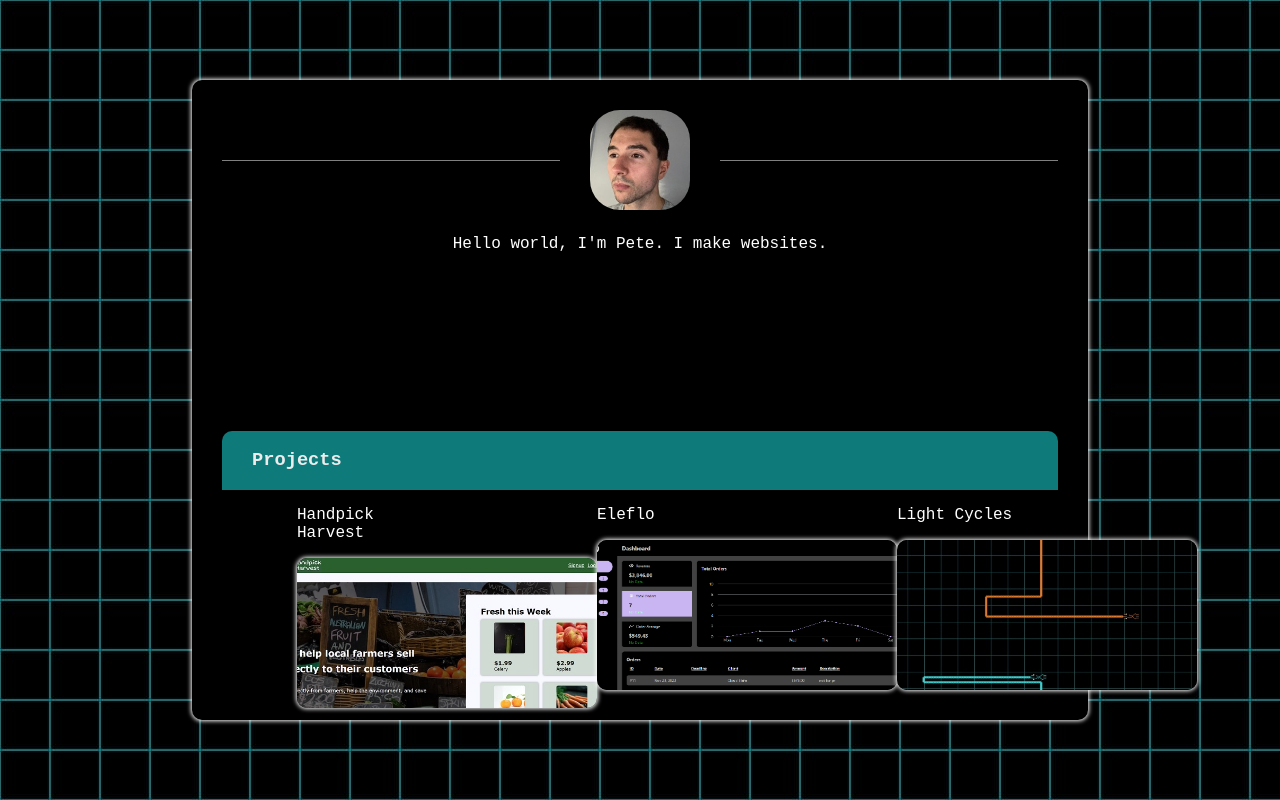
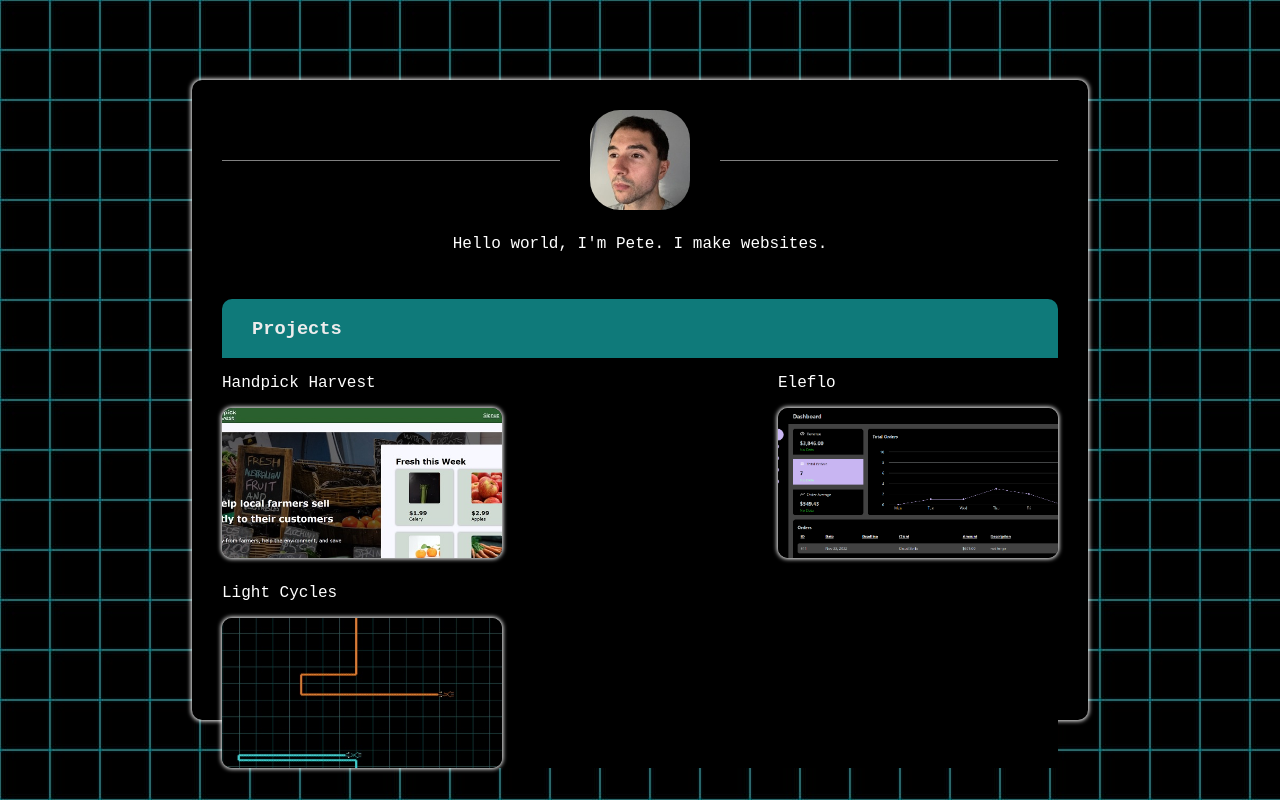
Before and after one commit to pjlastoria/my-site, a plain HTML site: page index.html in a window 1280 px wide. Drawn offline with Linux system fonts and the light colour scheme.

Commit message:
Add files via upload

```diff
--- a/main.css
+++ b/main.css
@@ -1,5 +1,5 @@
 body {
-    background-image: url("Images/grid_bg.jpg");
+    background-image: url("images/grid_bg.jpg");
     background-repeat:repeat;
     font-family: monospace;
     font-size: 16px;
@@ -77,22 +77,23 @@ body {
     display: flex;
     justify-content: space-between;
     background-color: black;
+    gap: 10px;
+    flex-wrap: wrap;
 }
 
 .project-div {
-    width: 100%;
     display: flex;
     justify-content: center;
+
 }
 
 .project {
     height: 200px;
-    width: 50%;
 
 }
 
 .project img {
-    width: 300px;
+    width: 280px;
     height: 150px;
     box-shadow: 0 0 4px 1px #fff;
     border-radius: 10px;
```
